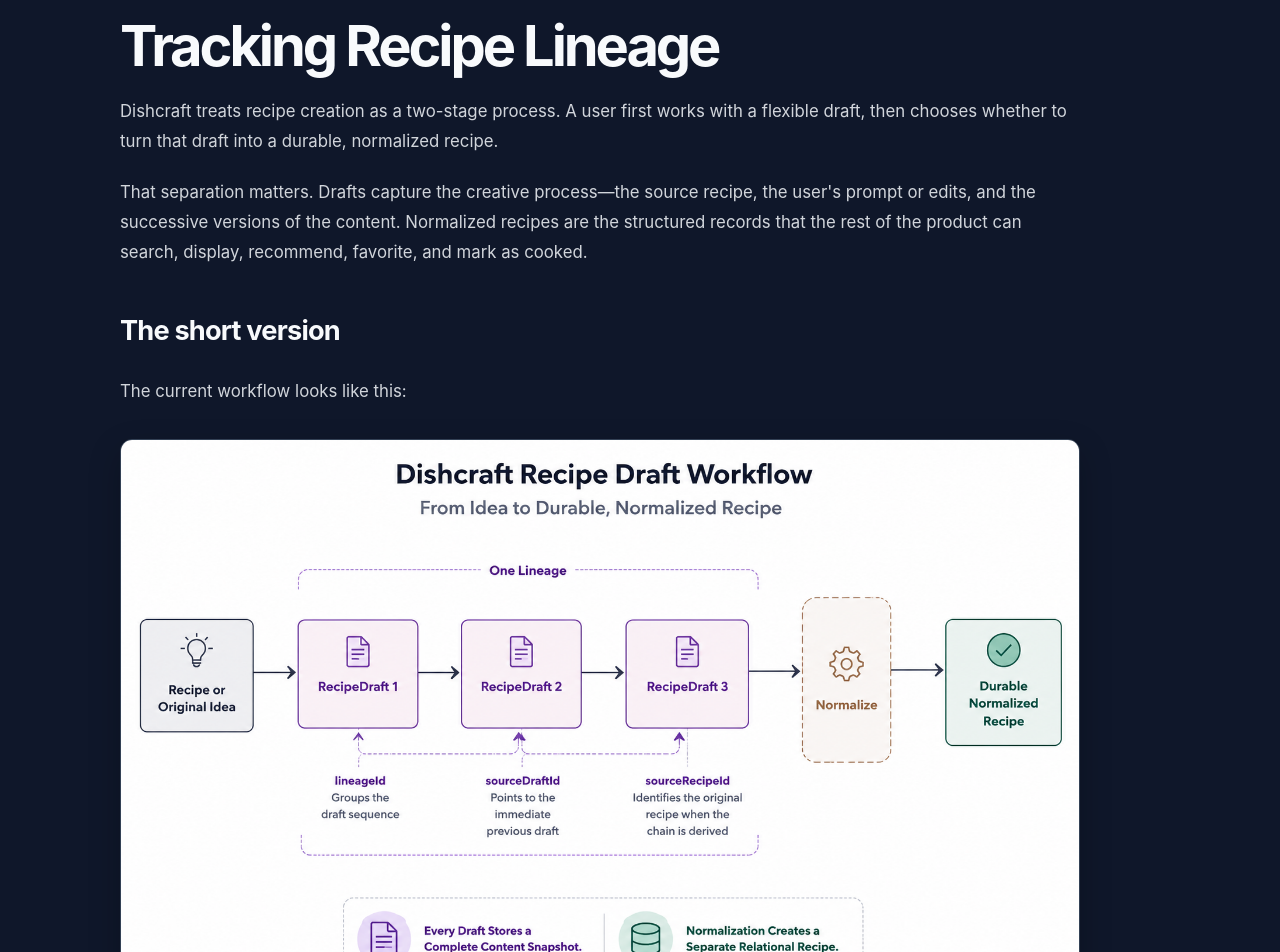
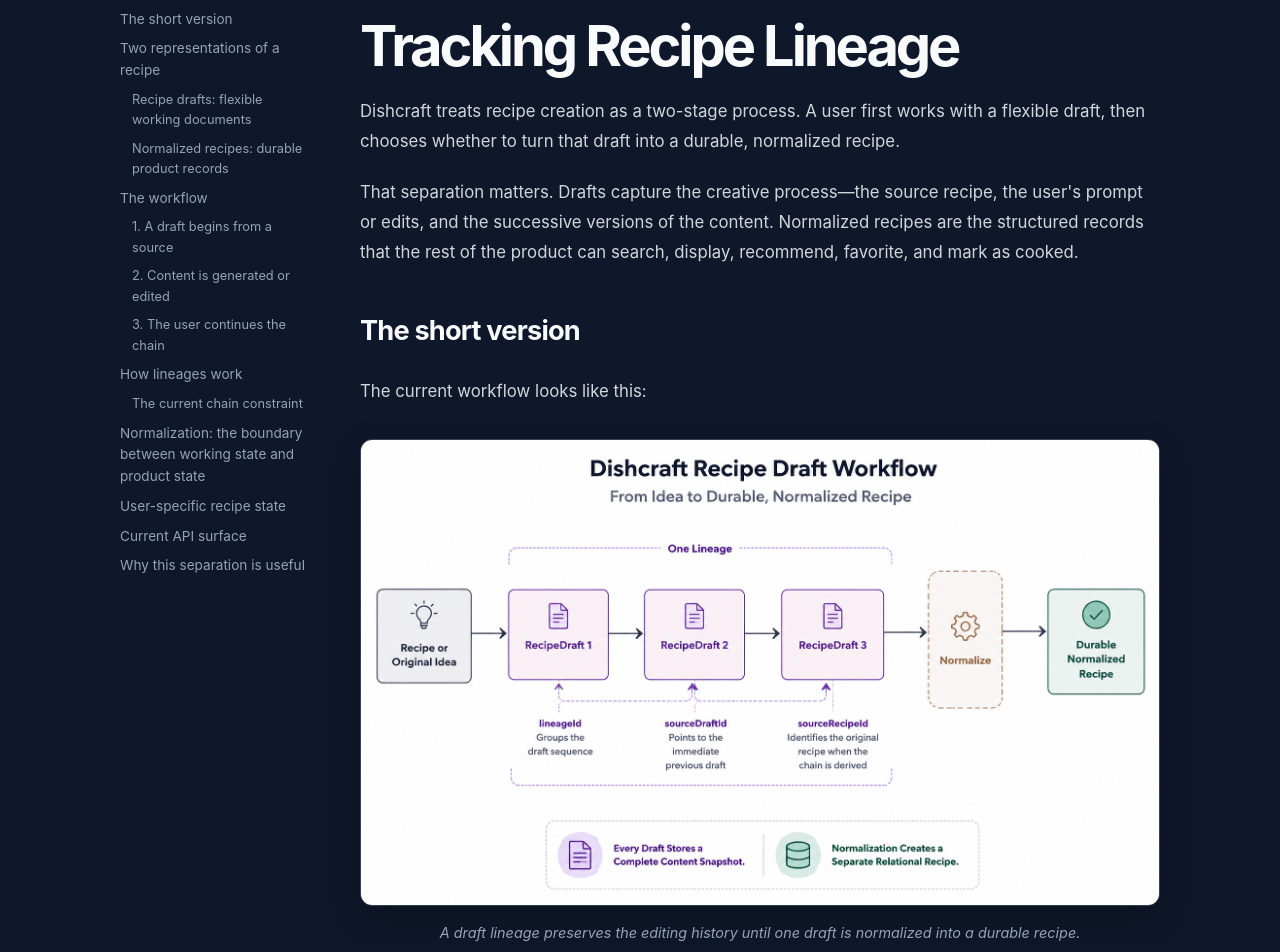
Before and after one commit to robalexdr/personal-site, a React (Vite) app: page /projects/dishcraft/blog/recipe-draft-workflow/ in a window 1280 px wide. Shown: the part 220-1172 px from the top of the page. Built offline with nearby package versions, Linux system fonts and the light colour scheme.

Commit message:
added sticky sidebar table of contents.

```diff
--- /dev/null
+++ b/src/blog/headings.ts
@@ -0,0 +1,27 @@
+export type ArticleHeading = {
+  level: 2 | 3
+  text: string
+  id: string
+}
+
+export function slugifyHeading(text: string): string {
+  return text
+    .toLowerCase()
+    .replace(/[`*_~]/g, '')
+    .replace(/[^a-z0-9\s-]/g, '')
+    .trim()
+    .replace(/\s+/g, '-')
+}
+
+export function extractHeadings(markdown: string): ArticleHeading[] {
+  return [...markdown.matchAll(/^(#{2,3})\s+(.+?)\s*#?\s*$/gm)].map((match) => {
+    const level = match[1].length as 2 | 3
+    const text = match[2].trim()
+
+    return {
+      level,
+      text,
+      id: slugifyHeading(text),
+    }
+  })
+}
--- a/src/components/BlogPost.tsx
+++ b/src/components/BlogPost.tsx
@@ -2,8 +2,10 @@
 import remarkGfm from 'remark-gfm'
 import { useState, type ImgHTMLAttributes } from 'react'
 import { Link, Navigate, useParams } from 'react-router-dom'
+import { extractHeadings, slugifyHeading } from '../blog/headings.ts'
 import { displayProjectName, getPost } from '../blog/posts.ts'
 import { SiteHeader } from './SiteHeader.tsx'
+import { TableOfContents } from './TableOfContents.tsx'
 
 function MarkdownImage({ src, alt, title }: ImgHTMLAttributes<HTMLImageElement>) {
   const [isOpen, setIsOpen] = useState(false)
@@ -42,6 +44,21 @@
     return <Navigate to="/" replace />
   }
 
+  const headings = extractHeadings(post.content)
+
+  const headingComponents = {
+    h2: ({ children, ...props }: { children?: React.ReactNode }) => (
+      <h2 id={slugifyHeading(String(children ?? ''))} {...props}>
+        {children}
+      </h2>
+    ),
+    h3: ({ children, ...props }: { children?: React.ReactNode }) => (
+      <h3 id={slugifyHeading(String(children ?? ''))} {...props}>
+        {children}
+      </h3>
+    ),
+  }
+
   return (
     <div className="site">
       <SiteHeader />
@@ -49,14 +66,17 @@
         <Link className="back-link" to={`/projects/${project}/`}>
           ← Back to {displayProjectName(project)}
         </Link>
+        <div className="article-layout">
+          <TableOfContents headings={headings} />
           <article className="prose">
             <ReactMarkdown
               remarkPlugins={[remarkGfm]}
-            components={{ img: MarkdownImage }}
+              components={{ ...headingComponents, img: MarkdownImage }}
             >
               {post.content}
             </ReactMarkdown>
           </article>
+        </div>
       </main>
     </div>
   )
--- /dev/null
+++ b/src/components/TableOfContents.tsx
@@ -0,0 +1,24 @@
+import type { ArticleHeading } from '../blog/headings.ts'
+
+type TableOfContentsProps = {
+  headings: ArticleHeading[]
+}
+
+export function TableOfContents({ headings }: TableOfContentsProps) {
+  if (headings.length === 0) return null
+
+  return (
+    <aside className="table-of-contents" aria-label="Table of contents">
+      <p className="toc-title">On this page</p>
+      <nav>
+        <ul>
+          {headings.map((heading) => (
+            <li key={heading.id} className={`toc-level-${heading.level}`}>
+              <a href={`#${heading.id}`}>{heading.text}</a>
+            </li>
+          ))}
+        </ul>
+      </nav>
+    </aside>
+  )
+}
--- a/src/index.css
+++ b/src/index.css
@@ -227,8 +227,54 @@
   padding-top: 3.5rem;
 }
 
+.article-layout {
+  display: grid;
+  grid-template-columns: 12rem minmax(0, 1fr);
+  align-items: start;
+  gap: 3rem;
+}
+
+.table-of-contents {
+  position: sticky;
+  top: 2rem;
+  color: #94a3b8;
+  font-size: 0.85rem;
+}
+
+.toc-title {
+  margin: 0 0 0.75rem;
+  color: #d8dee9;
+  font-size: 0.75rem;
+  font-weight: 700;
+  letter-spacing: 0.1em;
+  text-transform: uppercase;
+}
+
+.table-of-contents ul {
+  margin: 0;
+  padding: 0;
+  list-style: none;
+}
+
+.table-of-contents li {
+  margin: 0.5rem 0;
+}
+
+.table-of-contents .toc-level-3 {
+  padding-left: 0.75rem;
+  font-size: 0.8rem;
+}
+
+.table-of-contents a {
+  color: #94a3b8;
+}
+
+.table-of-contents a:hover {
+  color: #c4b5fd;
+}
+
 .prose {
-  max-width: 60rem;
+  max-width: none;
   color: #d1d5db;
   font-size: 1.05rem;
   line-height: 1.8;
@@ -399,4 +445,15 @@
     padding-left: 0;
     border-left: 0;
   }
+
+  .article-layout {
+    display: block;
+  }
+
+  .table-of-contents {
+    position: static;
+    margin-bottom: 2.5rem;
+    padding-bottom: 1.25rem;
+    border-bottom: 1px solid #263349;
+  }
 }
```
Lines whose indentation alone changed are shown as unchanged.
